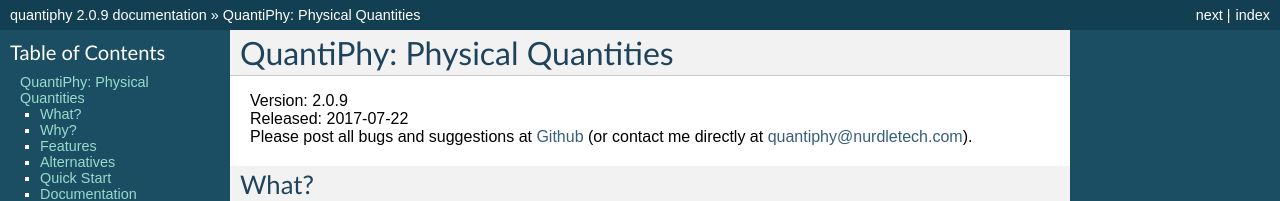
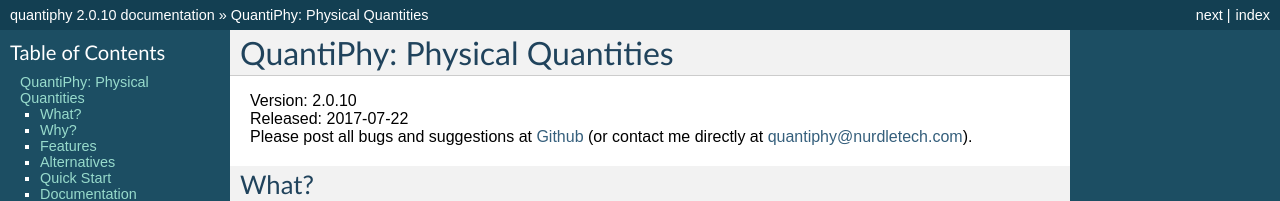
Before and after one commit to KenKundert/quantiphy, a Sphinx documentation site: the page built from doc/index.rst, in a window 1280 px wide and 900 px high. Shown: the top 201 px of the window. Built offline with Sphinx 7.4.7, drawn with Linux system fonts in a browser that asks for light colours; some of the changed text lies outside the part shown.

Commit message:
bump version to 2.0.10

```diff
--- a/README.rst
+++ b/README.rst
@@ -1,7 +1,7 @@
 QuantiPhy - Physical Quantities
 ===============================
 
-| Version: 2.0.9
+| Version: 2.0.10
 | Released: 2017-07-22
 |
 
--- a/doc/conf.py
+++ b/doc/conf.py
@@ -48,7 +48,7 @@
 # built documents.
 #
 # The full version, including alpha/beta/rc tags.
-release = '2.0.9'
+release = '2.0.10'
 # The short X.Y version.
 version = '.'.join(release.split('.')[0:2])
 
--- a/doc/index.rst
+++ b/doc/index.rst
@@ -1,7 +1,7 @@
 QuantiPhy: Physical Quantities
 ==============================
 
-| Version: 2.0.9
+| Version: 2.0.10
 | Released: 2017-07-22
 | Please post all bugs and suggestions at
   `Github <https://github.com/KenKundert/quantiphy/issues>`_
--- a/doc/releases.rst
+++ b/doc/releases.rst
@@ -41,5 +41,5 @@
 
 
 Latest development release:
-    | Version: 2.0.9
+    | Version: 2.0.10
     | Released: 2017-07-22
--- a/quantiphy.py
+++ b/quantiphy.py
@@ -278,7 +278,7 @@
             _constants[None][value.name] = value
 
 # Globals {{{1
-__version__ = '2.0.9'
+__version__ = '2.0.10'
 __released__ = '2017-07-22'
 
 # These mappings are only used when reading numbers
--- a/setup.py
+++ b/setup.py
@@ -18,7 +18,7 @@
 
 setup(
     name='quantiphy',
-    version='2.0.9',
+    version='2.0.10',
     description='physical quantities (numbers with units)',
     long_description=readme,
     author="Ken Kundert",
```
Also changed, not shown: .bump.cfg.
